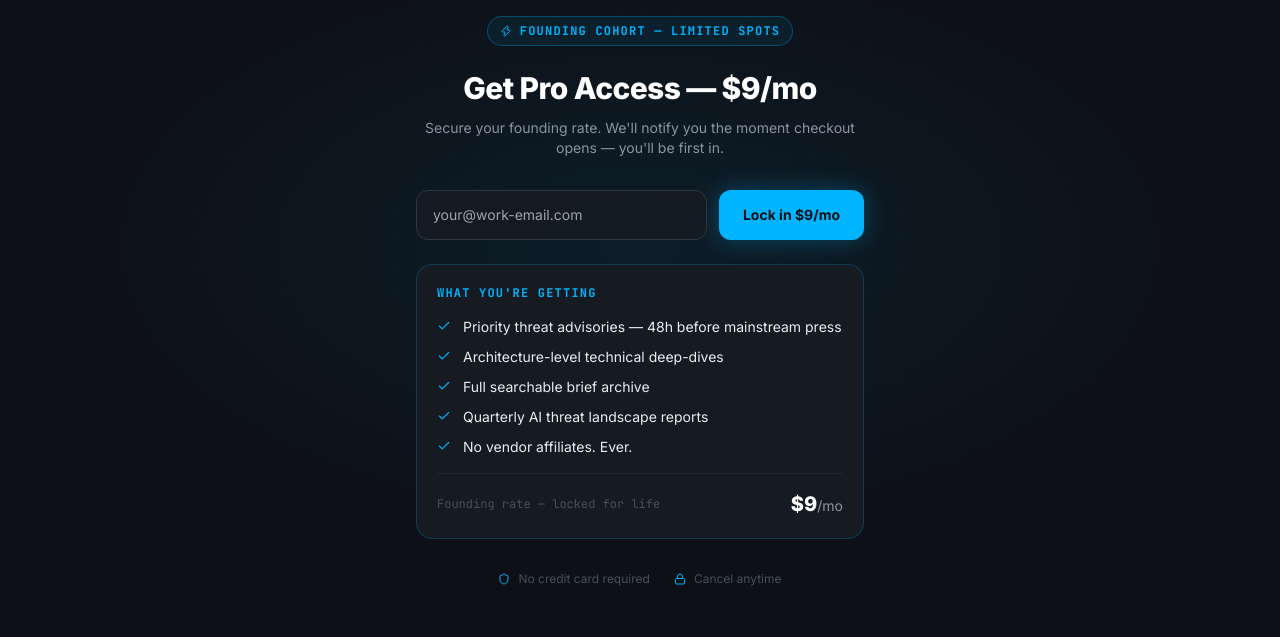
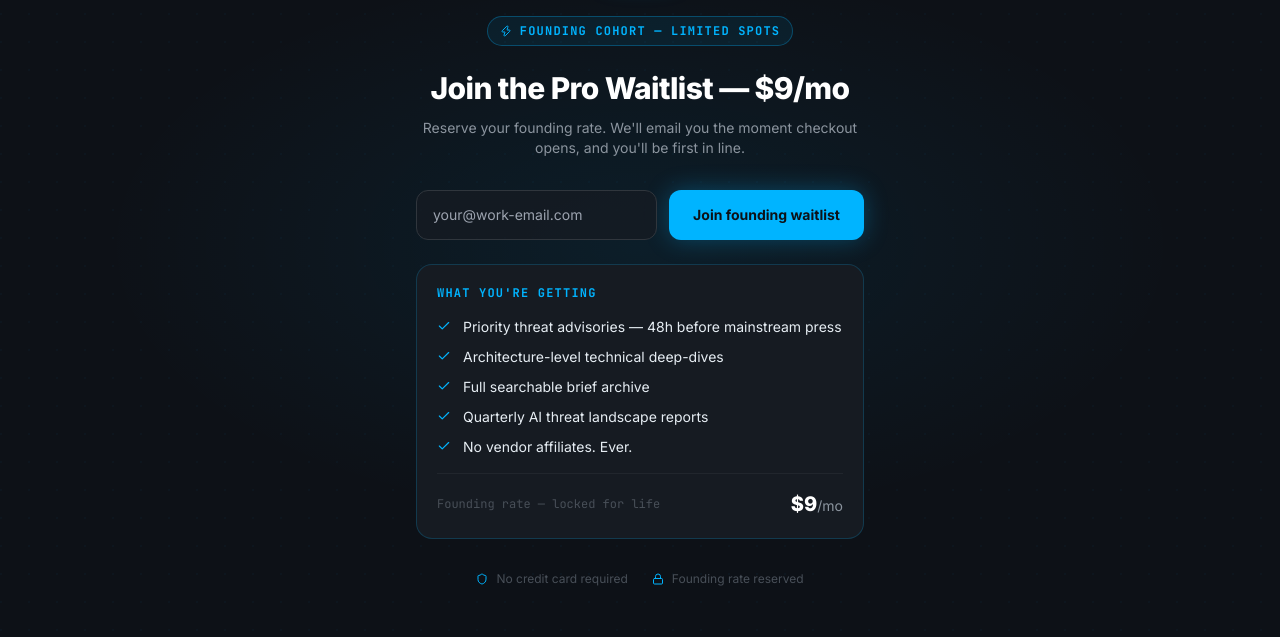
Before and after one commit to joshcabana/security-brief, a Next.js app: page /upgrade in a window 1280 px wide. Shown: the part 257-894 px from the top of the page. Built offline with nearby package versions, Linux system fonts and the light colour scheme; no server answers.

Commit message:
refactor: implement security header middleware, update Pro checkout UI, sanitize status route, and standardize GITHUB_MODELS_MODEL configuration

```diff
--- a/app/api/subscribe/route.ts
+++ b/app/api/subscribe/route.ts
@@ -9,6 +9,7 @@ const REQUEST_TIMEOUT_MS = 10000;
 const MAX_RETRY_ATTEMPTS = 2;
 const RETRY_BASE_DELAY_MS = 250;
 const RETRY_JITTER_MS = 100;
+const MAX_RETRY_DELAY_MS = 3000;
 const INVALID_REQUEST_MESSAGE = 'This signup request could not be verified. Refresh the page and try again.';
 const RETRYABLE_STATUS_CODES = new Set<number>([429, 503]);
 
@@ -214,13 +215,13 @@ function getRetryDelayMs(attemptNumber: number, headers: Headers): number {
   const headerDelayMs = getRetryDelayFromHeaders(headers);
 
   if (headerDelayMs !== null) {
-    return headerDelayMs;
+    return Math.min(headerDelayMs, MAX_RETRY_DELAY_MS);
   }
 
   const exponentialDelayMs = RETRY_BASE_DELAY_MS * 2 ** (attemptNumber - 1);
   const jitterMs = Math.floor(Math.random() * RETRY_JITTER_MS);
 
-  return exponentialDelayMs + jitterMs;
+  return Math.min(exponentialDelayMs + jitterMs, MAX_RETRY_DELAY_MS);
 }
 
 function logRetryWarning(attemptNumber: number, responseStatus: number, retryDelayMs: number): void {
--- a/app/pro/page.tsx
+++ b/app/pro/page.tsx
@@ -2,6 +2,7 @@ import type { Metadata } from 'next';
 import Link from 'next/link';
 import ProCTAButton from '@/components/ProCTAButton';
 import { createPageMetadata } from '@/lib/page-metadata.mjs';
+import { siteConfig } from '@/lib/site';
 import {
   Shield,
   Zap,
@@ -85,6 +86,15 @@ const socialProof = [
 ];
 
 export default function ProPage() {
+  const checkoutLive = siteConfig.beehiiv.checkoutLive;
+  const primaryCtaLabel = checkoutLive ? 'Get Pro Access — $9/mo' : 'Join the Pro Waitlist — $9/mo';
+  const heroSupportCopy = checkoutLive
+    ? 'Cancel anytime. Founding rate locked for life.'
+    : 'No card required yet. Founding rate locked for life when checkout opens.';
+  const pricingSupportCopy = checkoutLive
+    ? 'Secure checkout. Cancel from your account anytime.'
+    : "Join the founding waitlist now. We'll email you first when checkout opens.";
+
   return (
     <div className="min-h-screen" style={{ background: 'var(--bg)' }}>
       {/* ── Hero ── */}
@@ -150,7 +160,7 @@ export default function ProPage() {
           {/* CTA block */}
           <div className="flex flex-col sm:flex-row items-center justify-center gap-4 mb-6">
             <ProCTAButton id="pro-cta-hero" variant="primary">
-              Get Pro Access — $9/mo
+              {primaryCtaLabel}
             </ProCTAButton>
             <ProCTAButton id="pro-cta-sample" variant="ghost" href="/blog">
               Read sample briefings first
@@ -158,7 +168,7 @@ export default function ProPage() {
           </div>
 
           <p className="text-xs font-mono" style={{ color: 'var(--text-faint)' }}>
-            Cancel anytime. Founding rate locked for life.
+            {heroSupportCopy}
           </p>
         </div>
       </section>
@@ -408,10 +418,10 @@ export default function ProPage() {
               variant="primary"
               className="block w-full py-4 rounded-lg font-bold text-base text-center transition-all duration-200 justify-center"
             >
-              Get Pro Access — $9/mo
+              {primaryCtaLabel}
             </ProCTAButton>
             <p className="mt-4 text-xs" style={{ color: 'var(--text-faint)' }}>
-              Secure checkout. Cancel from your account anytime.
+              {pricingSupportCopy}
             </p>
           </div>
 
--- a/app/status.json/route.ts
+++ b/app/status.json/route.ts
@@ -6,8 +6,18 @@ export const revalidate = 0;
 
 export async function GET() {
   const payload = buildStatusSnapshot();
+  const publicPayload = {
+    ...payload,
+    runtime: {
+      node_env: payload.runtime.node_env,
+      target_env: payload.runtime.target_env,
+      production_url: payload.runtime.production_url,
+      git_commit_ref: payload.runtime.git_commit_ref,
+      git_commit_sha: payload.runtime.git_commit_sha,
+    },
+  };
 
-  return NextResponse.json(payload, {
+  return NextResponse.json(publicPayload, {
     headers: {
       'cache-control': 'no-store',
     },
--- a/app/upgrade/UpgradeClient.tsx
+++ b/app/upgrade/UpgradeClient.tsx
@@ -209,10 +209,10 @@ function SignupFlow() {
           className="text-3xl font-extrabold mb-3"
           style={{ color: 'var(--text-primary)', letterSpacing: '-0.02em' }}
         >
-          Get Pro Access — $9/mo
+          Join the Pro Waitlist — $9/mo
         </h1>
         <p className="text-sm" style={{ color: 'var(--text-muted)' }}>
-          Secure your founding rate. We&apos;ll notify you the moment checkout opens — you&apos;ll be first in.
+          Reserve your founding rate. We&apos;ll email you the moment checkout opens, and you&apos;ll be first in line.
         </p>
       </div>
 
@@ -261,7 +261,7 @@ function SignupFlow() {
                 Securing…
               </span>
             ) : (
-              'Lock in $9/mo'
+              'Join founding waitlist'
             )}
           </button>
         </div>
@@ -383,7 +383,7 @@ export default function UpgradeClient() {
             style={{ color: 'var(--text-faint)' }}
           >
             <Lock size={12} style={{ color: 'var(--accent)' }} />
-            Cancel anytime
+            {PRO_CHECKOUT_LIVE ? 'Cancel anytime' : 'Founding rate reserved'}
           </div>
         </div>
       </div>
--- a/lib/security-headers.mjs
+++ b/lib/security-headers.mjs
@@ -4,11 +4,11 @@ const CONTENT_SECURITY_POLICY = [
   "form-action 'self'",
   "frame-ancestors 'none'",
   "object-src 'none'",
-  "script-src 'self' 'unsafe-inline' https://plausible.io",
+  "script-src 'self' 'unsafe-inline' https://plausible.io https://snap.licdn.com",
   "style-src 'self' 'unsafe-inline'",
-  "img-src 'self' data: blob: https:",
+  "img-src 'self' data: blob: https: https://px.ads.linkedin.com",
   "font-src 'self' data:",
-  "connect-src 'self' https://plausible.io",
+  "connect-src 'self' https://plausible.io https://snap.licdn.com https://www.linkedin.com",
 ].join('; ');
 
 const SECURITY_HEADERS = Object.freeze([
--- a/scripts/automation/run-article-factory.mjs
+++ b/scripts/automation/run-article-factory.mjs
@@ -13,7 +13,7 @@ import {
   runContentManifestWrite,
   writeText,
 } from './common.mjs';
-import { requestJsonFromGitHubModels } from './github-models.mjs';
+import { guardedText, requestJsonFromGitHubModels } from './github-models.mjs';
 import { buildArticleFactoryPrompts } from './prompt-builders.mjs';
 import {
   buildExpectedArticlePlan,
@@ -99,7 +99,7 @@ async function main() {
     return;
   }
 
-  const model = process.env.GITHUB_MODELS_MODEL?.trim() || 'openai/gpt-4.1';
+  const model = process.env.GITHUB_MODELS_MODEL?.trim() || DEFAULT_GITHUB_MODELS_MODEL;
   const harvestPath = path.join(REPO_ROOT, 'harvests', `harvest-${context.effectiveDate}.md`);
 
   if (!(await fileExists(harvestPath))) {
@@ -194,6 +194,7 @@ async function main() {
     maxTokens: 7000,
     systemPrompt: prompts.systemPrompt,
     userPrompt: prompts.userPrompt,
+    guardedText: guardedText(harvestSourcePack),
     validate: (value) => validateArticlePayload(value, expectedSlugs, allowedReferences),
   });
 
```
Also changed, not shown: middleware.ts (added, +35 -0 lines), 1 other file (tests, documents, lock files or other folders).
